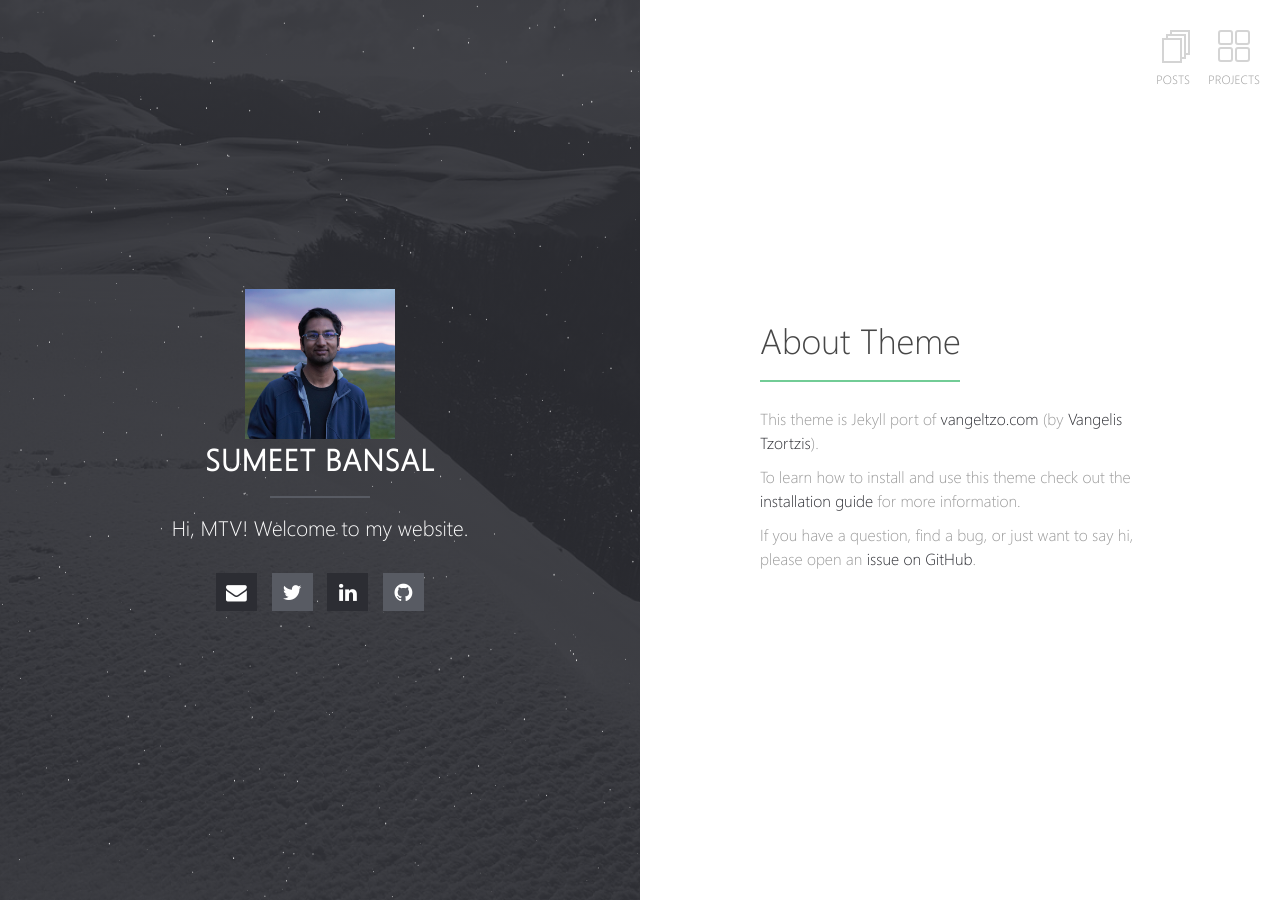
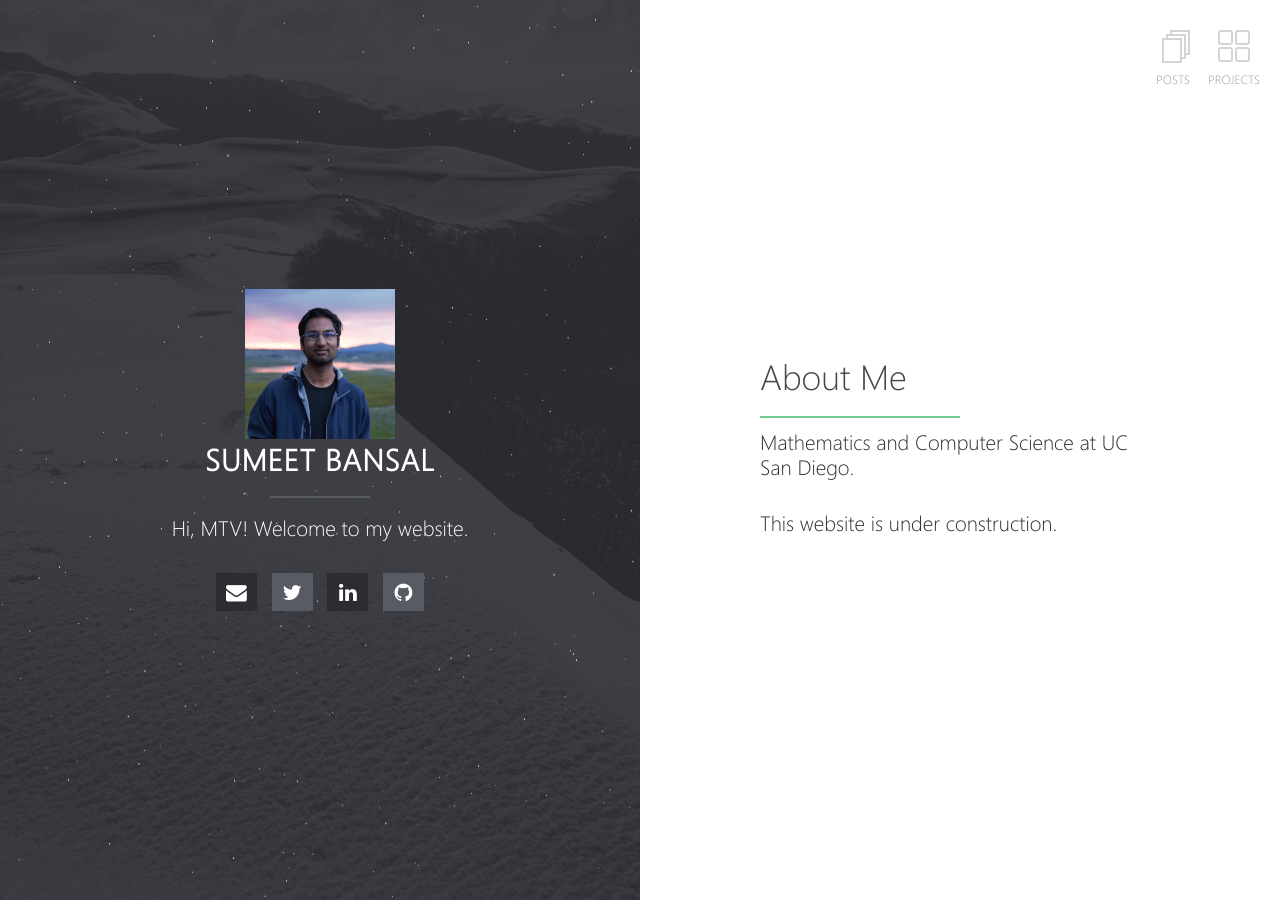
Before and after one commit to sumeet-bansal/sumeet-bansal.github.io, a Jekyll site: the page built from index.md, in a window 1280 px wide. Built offline with Jekyll 4.4.1, drawn with Linux system fonts in a browser that asks for light colours; our own code applies the rules of GitHub Pages for plain Markdown files.

Commit message:
added placeholder index

```diff
--- a/index.md
+++ b/index.md
@@ -1,10 +1,8 @@
 ---
 layout: home
 ---
-# About Theme
+# About Me
 
-This theme is Jekyll port of [vangeltzo.com](http://vangeltzo.com/) (by [Vangelis Tzortzis](https://github.com/srekoble)).
+### Mathematics and Computer Science at UC San Diego.
 
-To learn how to install and use this theme check out the [installation guide](http://taylantatli.me/Halve/halve-theme/) for more information.
-
-If you have a question, find a bug, or just want to say hi, please open an [issue on GitHub](https://github.com/TaylanTatli/Halve/issues/new).
+### This website is under construction.
```
